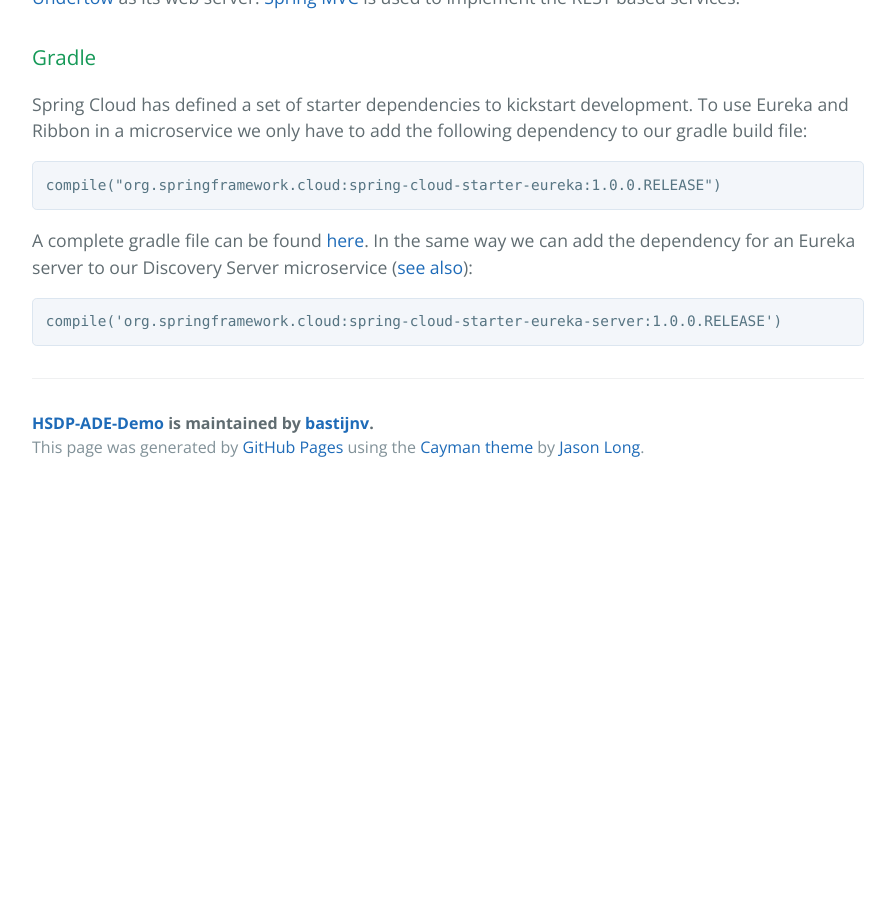
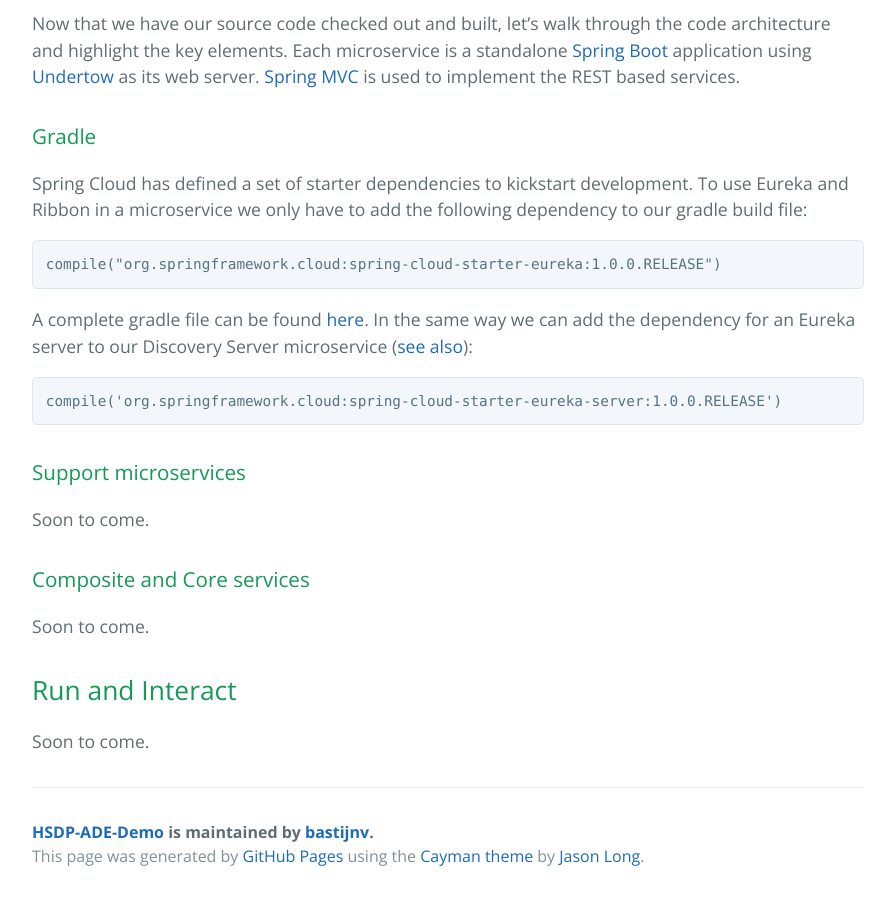
Before and after one commit to bastijnv/hsdp-ade-demo, a Jekyll site: the page built from articles/alpha.md, in a window 1280 px wide and 900 px high, scrolled down 2360 px. Shown: the whole window, without its empty margins (192-1087 px from the left). Built offline with Jekyll 4.4.1, drawn with Linux system fonts in a browser that asks for light colours; before the commit the page ends 2851 px from its top, so only the background shows below that; some of the changed text lies outside the part shown.

Commit message:
- Outlined future sections in the alpha article.

````diff
--- a/articles/alpha.md
+++ b/articles/alpha.md
@@ -65,3 +65,12 @@
 ```
 compile('org.springframework.cloud:spring-cloud-starter-eureka-server:1.0.0.RELEASE')
 ```
+
+### Support microservices
+Soon to come.
+
+### Composite and Core services
+Soon to come.
+
+## Run and Interact
+Soon to come.
````
